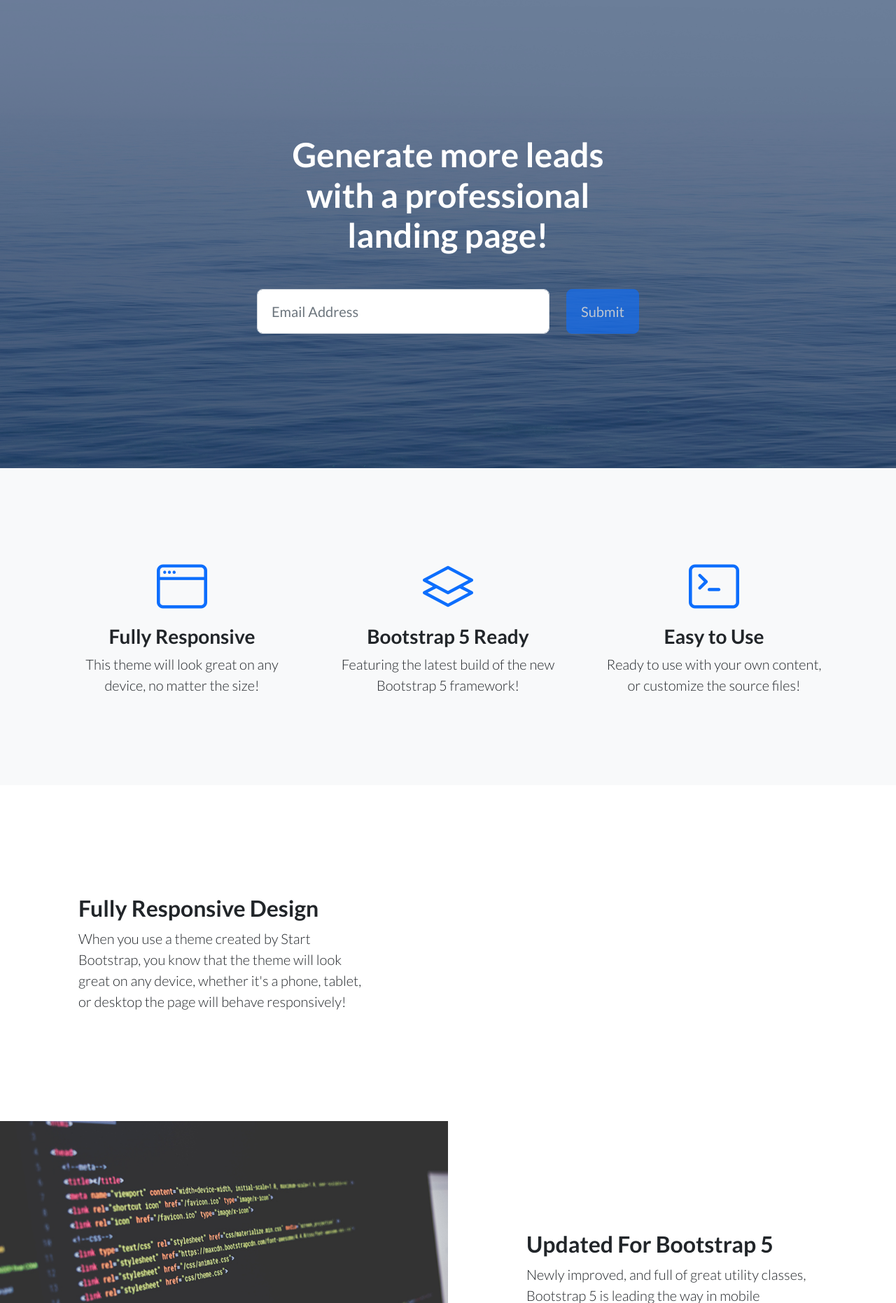
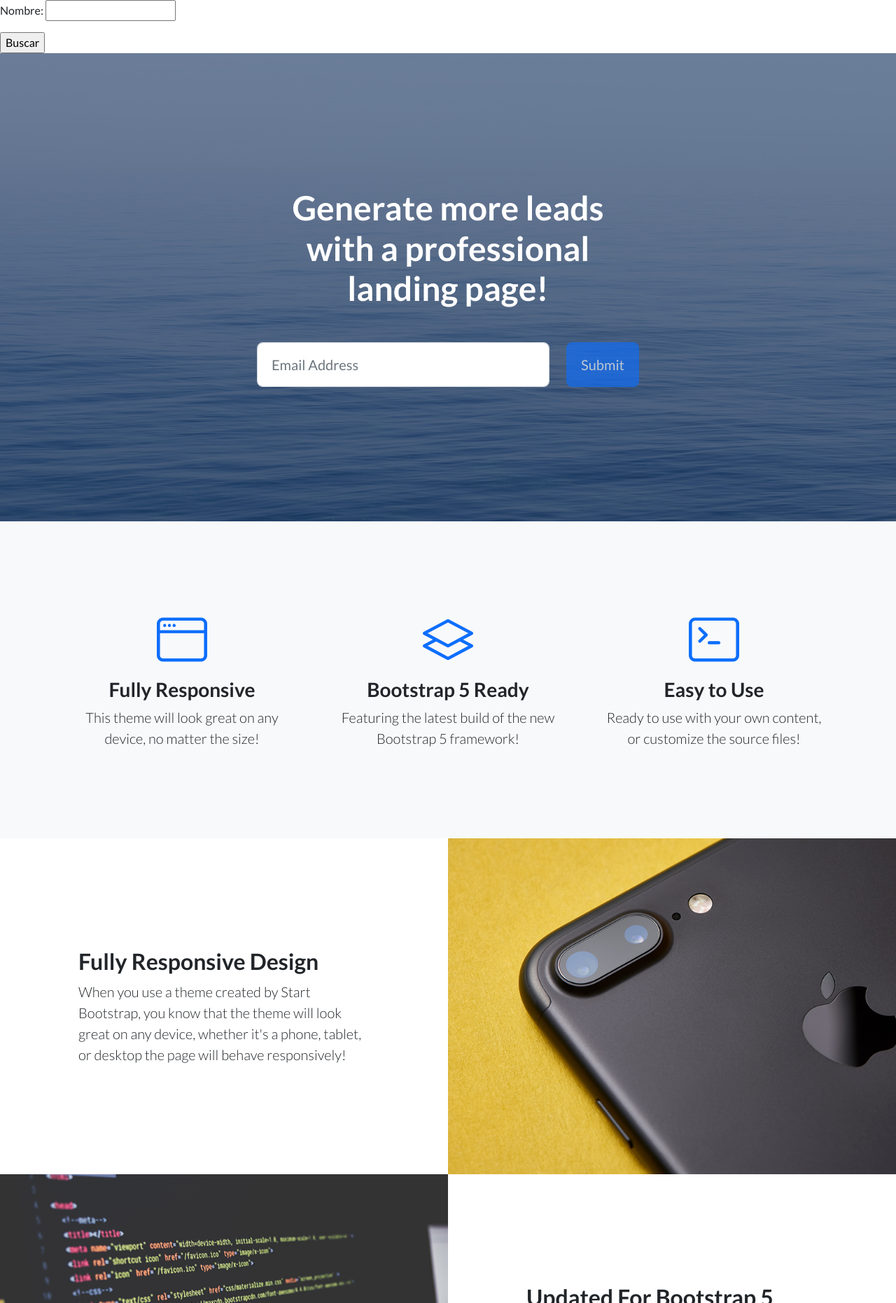
Before and after one commit to ferdanieli/Proyecto2, a Django app: page /CoderApp/cursos/ in a window 1280 px wide. Shown: the part 66-1928 px from the top of the page at 70% size. Run offline with Django 4.2, Linux system fonts and the light colour scheme; data that the repository does not hold is empty; some libraries are stand-ins or nearby versions.

Commit message:
probando buscar

```diff
--- a/CoderApp/forms.py
+++ b/CoderApp/forms.py
@@ -3,3 +3,7 @@ from django import forms
 class CursoForm(forms.Form):
     nombre = forms.CharField()
     camada = forms.IntegerField()
+
+
+class BuscarFormCurso(forms.Form):
+    nombre = forms.CharField()
--- a/CoderApp/urls.py
+++ b/CoderApp/urls.py
@@ -1,9 +1,10 @@
 from django.urls import path
-from CoderApp.views import show_html, crear_curso, mostrar_cursos, crear_curso_form
+from CoderApp.views import show_html, crear_curso, mostrar_cursos, crear_curso_form, buscar_camada
 
 urlpatterns = [
     path('show/', show_html),
     path('crear_curso/', crear_curso),
     path('curso/', crear_curso_form),
     path('cursos/', mostrar_cursos),
+    path('buscar/', buscar_camada),
 ]
--- a/CoderApp/views.py
+++ b/CoderApp/views.py
@@ -1,13 +1,14 @@
 from django.shortcuts import render, redirect
 from CoderApp.models import Curso
-from CoderApp.forms import CursoForm
+from CoderApp.forms import CursoForm, BuscarFormCurso
 
 
 def mostrar_cursos(request):
     cursos = Curso.objects.all()
     contexto = {
         'cursos': cursos,
-        'nombre': "Fer"
+        'nombre': "Fer",
+        "form": BuscarFormCurso(),
     }
     return render(request, 'CoderApp/cursos.html', contexto)
 
@@ -17,12 +18,6 @@ def crear_curso(request):
     curso.save()
 
     return redirect("/CoderApp/cursos/")  # get
-
-
-def show_html(request):
-    curso = Curso.objects.first()
-    contexto = {"curso": curso, "nombre": "Fer"}
-    return render(request, 'index.html', contexto)
 
 
 def crear_curso_form(request):
@@ -41,3 +36,20 @@ def crear_curso_form(request):
     }
 
     return render(request, "CoderApp/crear_curso.html", contexto)
+
+def buscar_camada(request):
+    nombre = request.GET["nombre"]
+    cursos = Curso.objects.filter(nombre__icontains=nombre)
+    contexto = {
+        "cursos": cursos,
+        "nombre": "Fer",
+        "form": BuscarFormCurso(),
+    }
+
+    return render(request, "CoderApp/cursos.html", contexto)
+
+
+def show_html(request):
+    curso = Curso.objects.first()
+    contexto = {"curso": curso, "nombre": "Fer"}
+    return render(request, 'index.html', contexto)
--- a/templates/CoderApp/cursos.html
+++ b/templates/CoderApp/cursos.html
@@ -1,6 +1,16 @@
 {% extends 'inicio.html' %}
 
 {% block cambio %}
+<div>
+    <form action="/CoderApp/buscar/" method="GET">
+
+        {{ form.as_p }}
+
+        <input type="submit" value="Buscar">
+
+    </form>
+</div>
+
     {% for curso in cursos %}
         <h2>{{ curso.nombre }}</h2>
         <p class="lead mb-0">
--- a/templates/inicio.html
+++ b/templates/inicio.html
@@ -8,7 +8,7 @@
         <meta name="author" content="" />
         <title>Landing Page - Start Bootstrap Theme</title>
         <!-- Favicon-->
-        <link rel="icon" type="{% static 'image/x-icon" href="assets/favicon.ico' %}" />
+        <link rel="icon" type="image/x-icon" href="assets/favicon.ico" />
         <!-- Bootstrap icons-->
         <link href="https://cdn.jsdelivr.net/npm/bootstrap-icons@1.5.0/font/bootstrap-icons.css" rel="stylesheet" type="text/css" />
         <!-- Google fonts-->
@@ -18,12 +18,11 @@
     </head>
     <body>
         <!-- Navigation-->
-        {% include 'base/navigation.html' %}
-<!--        custom -->
+        {%  include 'base/navigation.html' %}
+        <!-- Custom-->
         {% block cambio %}
             Un valor por defecto
-        {% endblock %}
-
+        {%  endblock %}
         <!-- Masthead-->
         <header class="masthead">
             <div class="container position-relative">
@@ -104,21 +103,21 @@
         <section class="showcase">
             <div class="container-fluid p-0">
                 <div class="row g-0">
-                    <div class="col-lg-6 order-lg-2 text-white showcase-img" style="..."></div>
+                    <div class="col-lg-6 order-lg-2 text-white showcase-img" style="background-image: url({% static 'assets/img/bg-showcase-1.jpg' %})"></div>
                     <div class="col-lg-6 order-lg-1 my-auto showcase-text">
                         <h2>Fully Responsive Design</h2>
                         <p class="lead mb-0">When you use a theme created by Start Bootstrap, you know that the theme will look great on any device, whether it's a phone, tablet, or desktop the page will behave responsively!</p>
                     </div>
                 </div>
                 <div class="row g-0">
-                    <div class="col-lg-6 text-white showcase-img" style="background-image: url('assets/img/bg-showcase-2.jpg')"></div>
+                    <div class="col-lg-6 text-white showcase-img" style="background-image: url({% static 'assets/img/bg-showcase-2.jpg' %})"></div>
                     <div class="col-lg-6 my-auto showcase-text">
                         <h2>Updated For Bootstrap 5</h2>
                         <p class="lead mb-0">Newly improved, and full of great utility classes, Bootstrap 5 is leading the way in mobile responsive web development! All of the themes on Start Bootstrap are now using Bootstrap 5!</p>
                     </div>
                 </div>
                 <div class="row g-0">
-                    <div class="col-lg-6 order-lg-2 text-white showcase-img" style="background-image: url('assets/img/bg-showcase-3.jpg')"></div>
+                    <div class="col-lg-6 order-lg-2 text-white showcase-img" style="background-image: url({% static 'assets/img/bg-showcase-3.jpg' %})"></div>
                     <div class="col-lg-6 order-lg-1 my-auto showcase-text">
                         <h2>Easy to Use & Customize</h2>
                         <p class="lead mb-0">Landing Page is just HTML and CSS with a splash of SCSS for users who demand some deeper customization options. Out of the box, just add your content and images, and your new landing page will be ready to go!</p>
```
Lines whose indentation alone changed are shown as unchanged.
